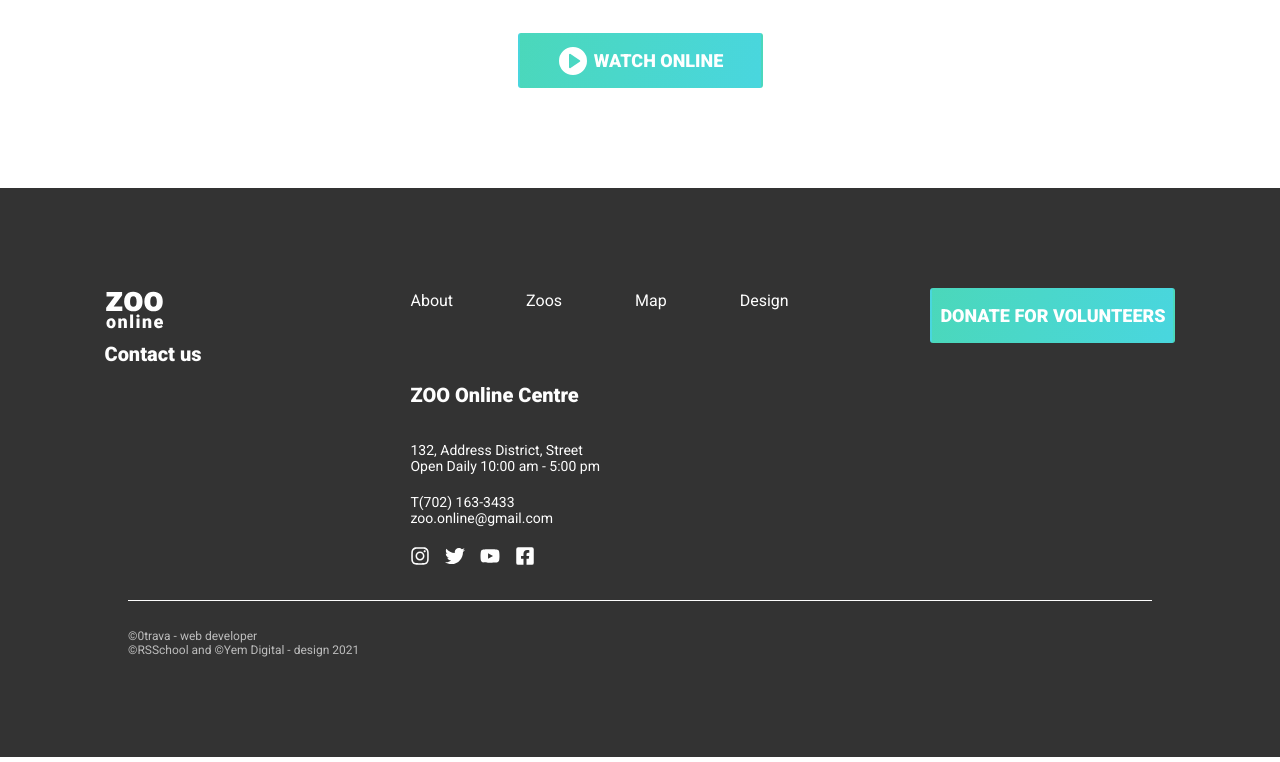
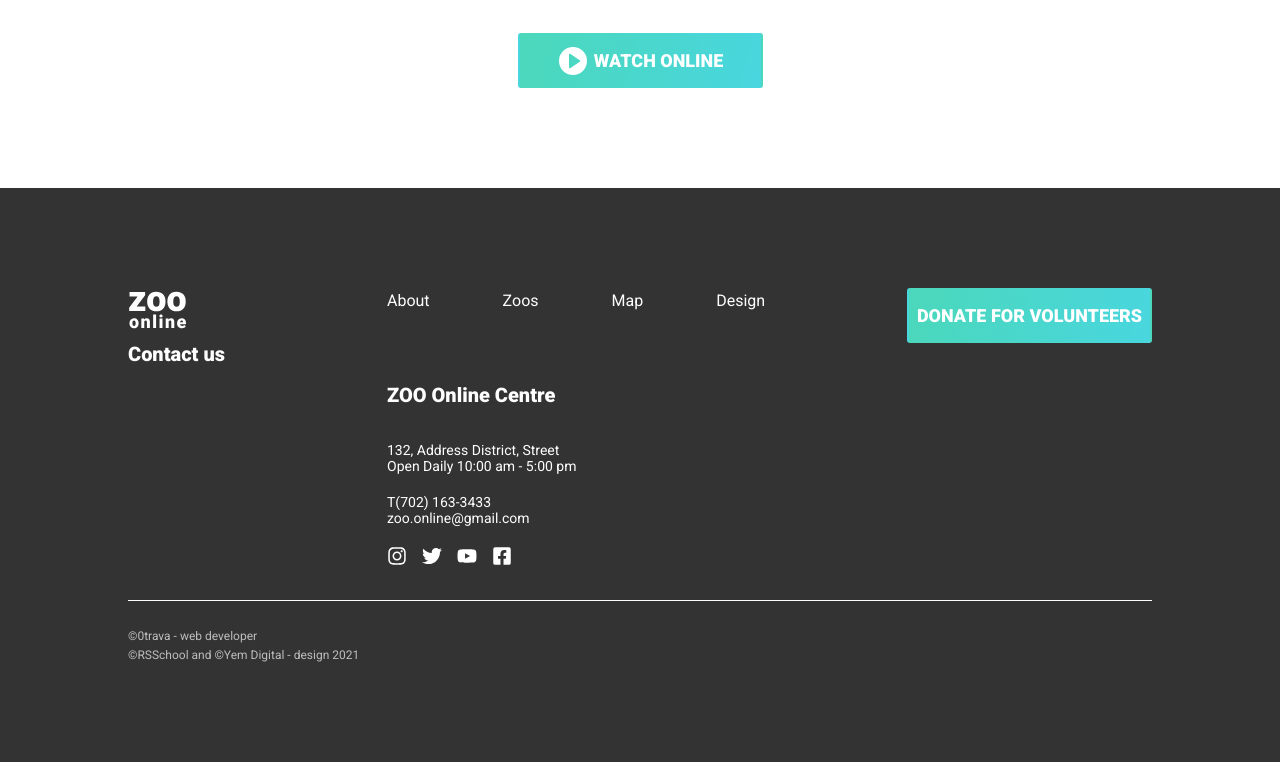
Before and after one commit to 0trava/ZOO_online, a React (Create React App) app: page / in a window 1280 px wide. Shown: the part 3976-4738 px from the top of the page. Built offline with nearby package versions, Linux system fonts and the light colour scheme.

Commit message:
add link to github

```diff
--- a/src/components/Page_section/Footer/Footer.jsx
+++ b/src/components/Page_section/Footer/Footer.jsx
@@ -82,8 +82,8 @@ const Footer = () => {
         <div className={style.block_therd}>
           <div className={style.lyne}></div>
           <div className={style.description}>
-            <p>©0trava - web developer</p>
-            <p>©RSSchool and ©Yem Digital - design 2021</p>
+            <a href="https://github.com/0trava">©0trava - web developer</a>
+            <a href="https://www.figma.com/file/TWxr9bM8NSKWtzEySrG4yF/zooApp-(Copy)?type=design&node-id=5193%3A2025&mode=dev">©RSSchool and ©Yem Digital - design 2021</a>
           </div>
 
         </div>
--- a/src/components/Page_section/Footer/Footer.module.css
+++ b/src/components/Page_section/Footer/Footer.module.css
@@ -2,9 +2,11 @@
     display: flex;
     flex-direction: column;
     justify-content: center;
+    align-items: center;
     background-color: #333;
     padding-top: 100px;
     padding-bottom: 100px;
+
 
 }
 
@@ -39,8 +41,9 @@
 
 .blocks {
     display: flex;
-    justify-content: center;
-    justify-content: space-around;
+    justify-content: space-between;
+    width: 80vw;
+
 }
 .block_first {
     display: flex;
@@ -166,12 +169,23 @@
   /* last description */
 
   .description {
+    width: 80vw;
+    display: flex;
+    flex-direction: column;
     margin-top: 28px;
+    gap: 5px;
+  }
+
+  .description a {
     color: var(--Gray-4, #BDBDBD);
     font-family: Roboto;
     font-size: 12px;
     font-style: normal;
     font-weight: 400;
     line-height: normal;
-    width: 80vw;
+    transition: all 0.2s cubic-bezier(0.01, 0.59, 1, 0.59);
   }
+
+  .description a:hover, .description a:focus {
+    font-weight: 600;
+  }
```
